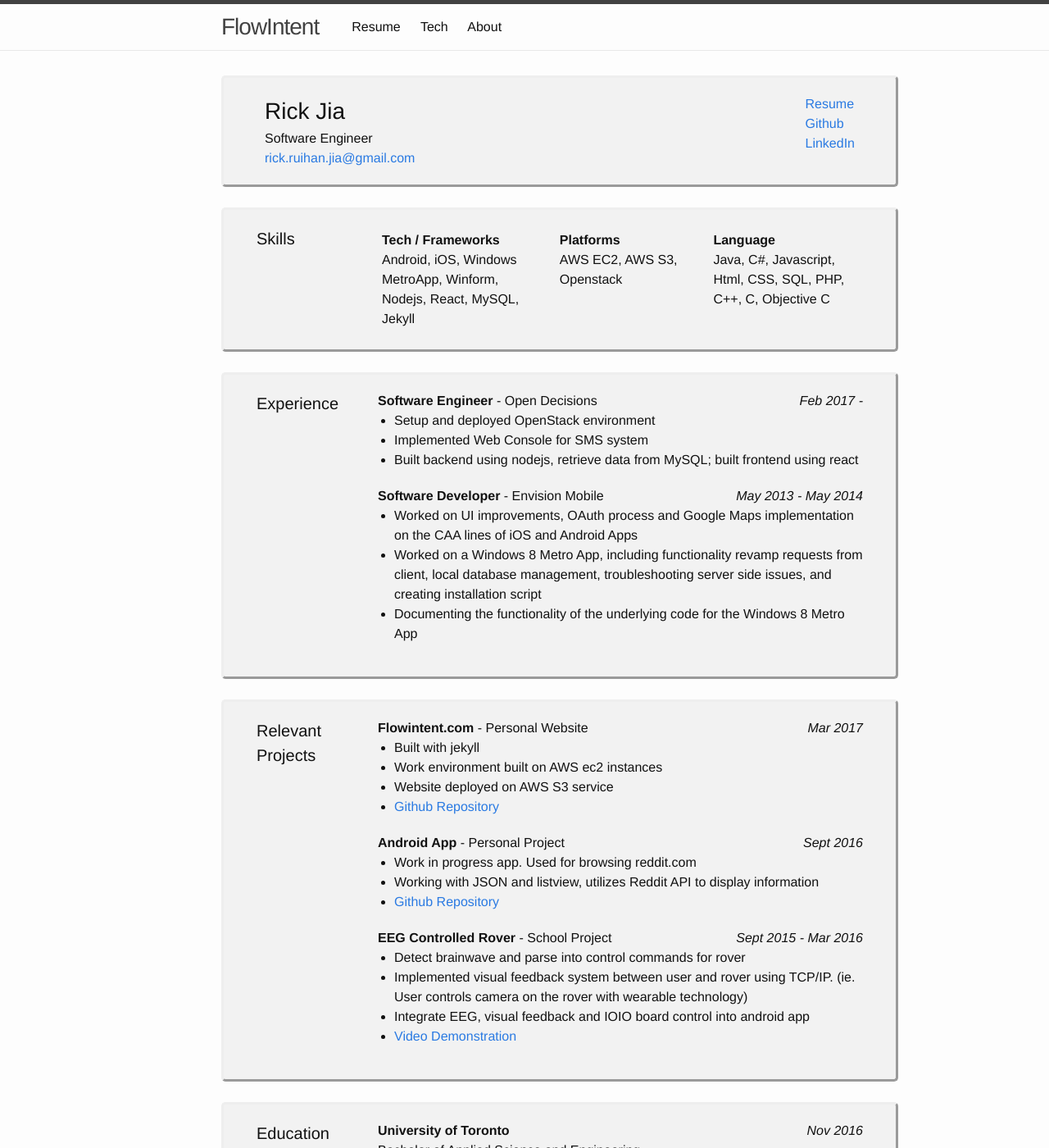
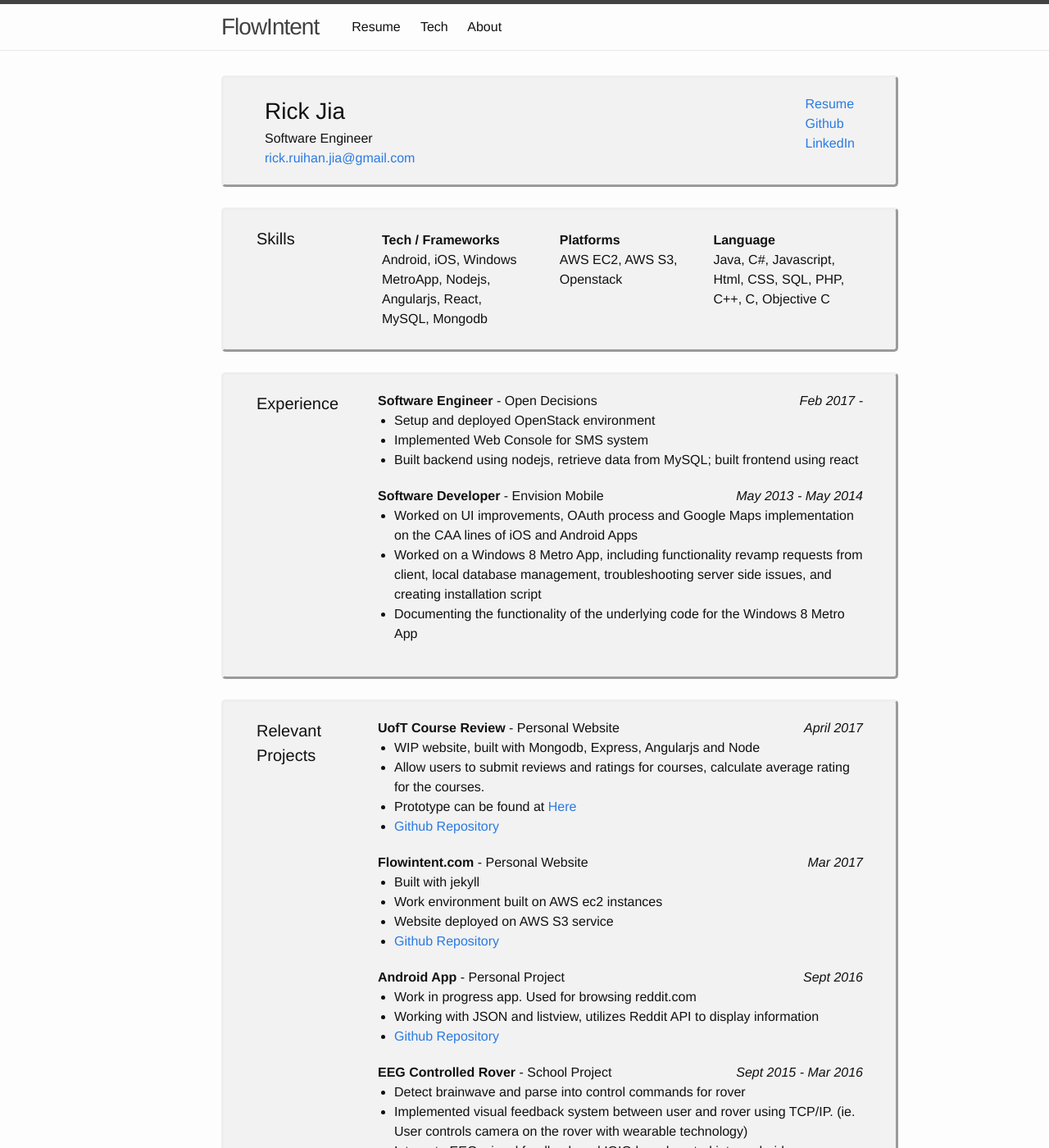
Before and after one commit to ruihan-jia/flowintent, a Jekyll site: the page built from resume/2page_work.html, in a window 1280 px wide and 1400 px high. Shown: the whole window at 82% size. Built offline with Jekyll 4.4.1, drawn with Linux system fonts in a browser that asks for light colours.

Commit message:
updated resume page with personal project.

```diff
--- a/resume/2page_work.html
+++ b/resume/2page_work.html
@@ -34,7 +34,7 @@ permalink: /resume/
   <div class="resume-div-right2">
     <div class = "resume-skill-cell">
       <h1 class = "resume-skill-title">Tech / Frameworks</h1>
-      <p>Android, iOS, Windows MetroApp, Winform, Nodejs, React, MySQL, Jekyll</p>
+      <p>Android, iOS, Windows MetroApp, Nodejs, Angularjs, React, MySQL, Mongodb</p>
     </div>
     <div class = "resume-skill-cell2">
       <h1 class = "resume-skill-title">Language</h1>
@@ -117,6 +117,34 @@ permalink: /resume/
     </div>
   </div>
   <div class="resume-div-right2">
+
+    <div class = "resume-work-element">
+      <div class="resume-work-ele-title">
+        <div class="resume-work-ele-left">
+	  <h1 class = "resume-work-ele-title"><b>UofT Course Review</b> - Personal Website</h1>
+        </div>
+        <div class="resume-work-ele-right">
+	  <p class="resume-work-ele-date">April 2017</p>
+        </div>
+      </div>
+      <div class="resume-work-ele-content">
+        <ul class="resume-work-ele-content-list">
+          <li>
+	    <p>WIP website, built with Mongodb, Express, Angularjs and Node</p>
+          </li>
+          <li>
+	    <p>Allow users to submit reviews and ratings for courses, calculate average rating for the courses.</p>
+          </li>
+          <li>
+	    <p>Prototype can be found at <a href="https://utcr.flowintent.com">Here</a></p>
+          </li>
+          <li>
+	    <a href="https://github.com/ruihan-jia/uoftcoursereview">Github Repository</a>
+          </li>
+        </ul>
+      </div>
+    </div>
+
 
     <div class = "resume-work-element">
       <div class="resume-work-ele-title">
```
Also changed, not shown: _posts/2017-03-28-tech-test.markdown (added, +23 -0 lines).
